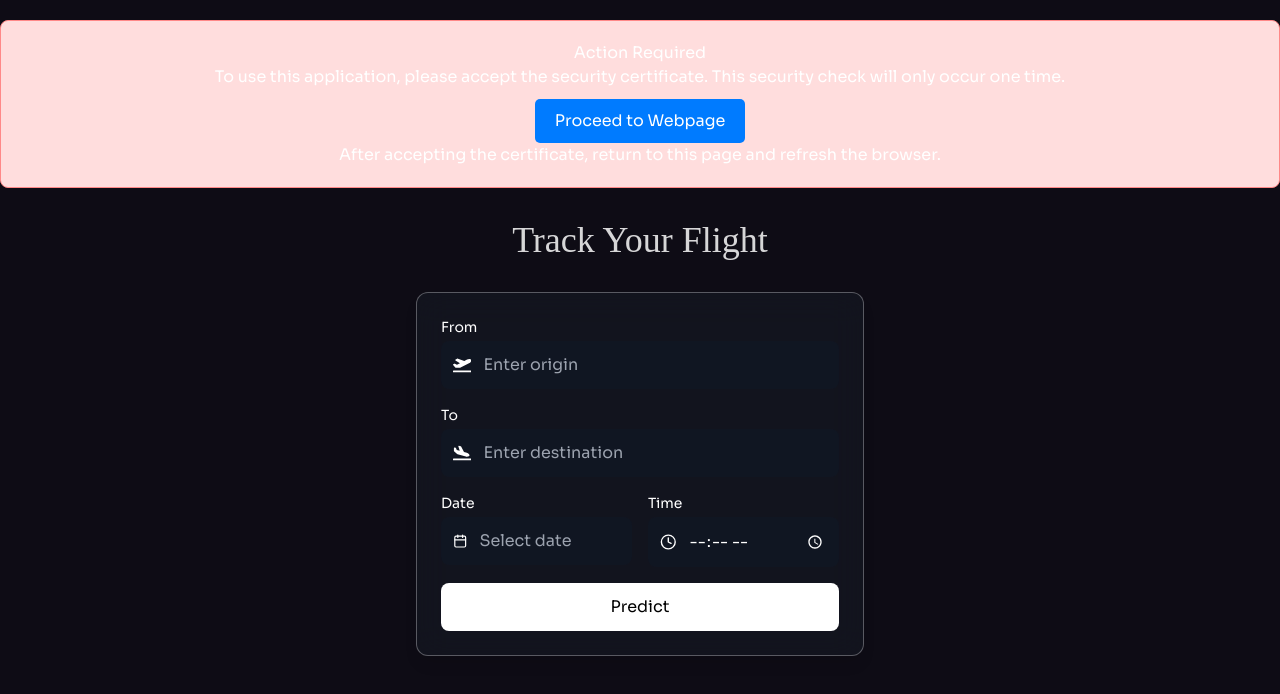
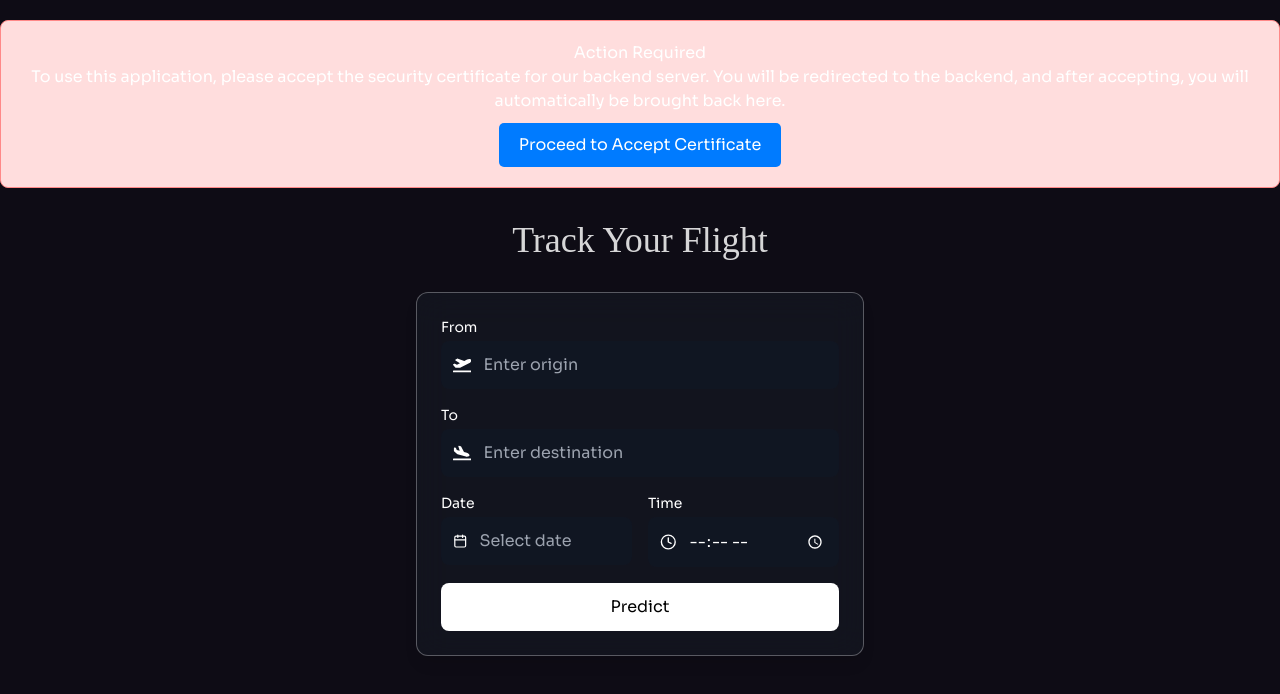
Before and after one commit to Bidyut-Kr-Das/travel-assistance-frontend, a React (Vite) app: page /LandingPage in a window 1280 px wide. Shown: the top 694 px of the page. Built offline with nearby package versions, Linux system fonts and the light colour scheme; a web font is replaced by a local one.

Commit message:
Update SSLWarning.jsx
cookie storing process

```diff
--- a/src/components/SSLWarning.jsx
+++ b/src/components/SSLWarning.jsx
@@ -1,39 +1,36 @@
-import React, { useState } from 'react';
+import React, { useState, useEffect } from 'react';
 
 const SSLWarning = () => {
   const [accepted, setAccepted] = useState(false);
 
+  // Check if the cookie is present
+  useEffect(() => {
+    const hasAccepted = document.cookie.split(';').some((item) => item.trim().startsWith('sslAccepted='));
+    if (hasAccepted) {
+      setAccepted(true);
+    }
+  }, []);
+
   const handleProceed = () => {
-    // Open the backend URL in a new tab to let users accept the self-signed certificate
-    window.open('https://ec2-3-108-254-223.ap-south-1.compute.amazonaws.com:5000', '_blank');
-    setAccepted(true);
+    // Redirect the user to the backend, where they will accept the certificate and get redirected back
+    window.location.href = 'https://ec2-3-108-254-223.ap-south-1.compute.amazonaws.com:5000';
   };
 
+  // If accepted, do not render anything (component unloads)
+  if (accepted) {
+    return null;
+  }
+
   return (
-    <div>
-      {!accepted ? (
     <div style={styles.warningBox}>
       <h3>Action Required</h3>
       <p>
-            To use this application, please accept the security certificate. This security check will only occur one time.
+        To use this application, please accept the security certificate for our backend server.
+        You will be redirected to the backend, and after accepting, you will automatically be brought back here.
       </p>
       <button style={styles.button} onClick={handleProceed}>
-            Proceed to Webpage
+        Proceed to Accept Certificate
       </button>
-          <p>
-            After accepting the certificate, return to this page and refresh
-            the browser.
-          </p>
-        </div>
-      ) : (
-        <div style={styles.thankYouBox}>
-          <h3>Thank you!</h3>
-          <p>
-            You can now continue using the app. Please refresh the page after
-            accepting the certificate.
-          </p>
-        </div>
-      )}
     </div>
   );
 };
@@ -57,14 +54,6 @@ const styles = {
     cursor: 'pointer',
     marginTop: '10px',
   },
-  thankYouBox: {
-    padding: '20px',
-    backgroundColor: '#ddffdd',
-    borderRadius: '8px',
-    marginTop: '20px',
-    textAlign: 'center',
-    border: '1px solid #88ff88',
-  },
 };
 
 export default SSLWarning;
```
Lines whose indentation alone changed are shown as unchanged.
